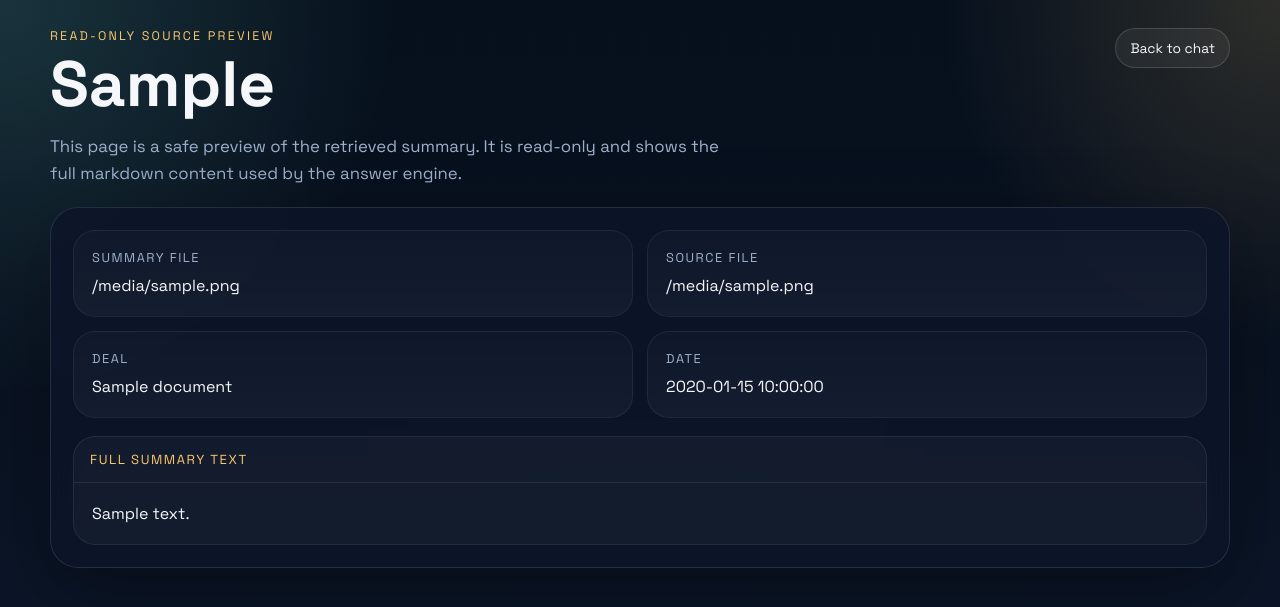
After one commit to OmCohen/altius-ai-takehome, a FastAPI app: template app/templates/preview.html in a window 1280 px wide. The commit adds this page. Shown: the top 607 px of the page. Run offline with FastAPI, Linux system fonts and the light colour scheme; the template is opened without the code that fills it: most values are stand-ins (such as "Sample title", 1, 10 or a date in 2020).

Commit message:
Add citation preview and UI polish

```diff
--- a/app/answering.py
+++ b/app/answering.py
@@ -52,13 +52,13 @@ class AnswerEngine:
         if len(sources) == 1:
             source = sources[0]
             return (
-                f"The most relevant material is in {source.reporting_period} ({source.summary_file}, {source.section}). "
+                f"The most relevant material is in {source.citation_label}. "
                 f"{source.excerpt}"
             )
 
         intro = "The corpus points to these relevant passages:"
         bullets = [
-            f"- {source.reporting_period} ({source.section}): {source.excerpt}"
+            f"- {source.citation_label}: {source.excerpt}"
             for source in sources[: self.settings.max_sources]
         ]
         return "\n".join([intro, *bullets])
@@ -72,7 +72,7 @@ class AnswerEngine:
         source_lines = []
         for index, source in enumerate(sources, start=1):
             source_lines.append(
-                f"[{index}] {source.reporting_period} | {source.summary_file} | {source.section}\n"
+                f"[{index}] {source.citation_label}\n"
                 f"Excerpt: {source.excerpt}"
             )
 
--- a/app/main.py
+++ b/app/main.py
@@ -12,7 +12,7 @@ integration tests.
 
 from pathlib import Path
 
-from fastapi import FastAPI, Request
+from fastapi import FastAPI, HTTPException, Request
 from fastapi.responses import HTMLResponse
 from fastapi.staticfiles import StaticFiles
 from fastapi.templating import Jinja2Templates
@@ -57,6 +57,22 @@ def index(request: Request):
     )
 
 
+@app.get("/preview/{document_id}", response_class=HTMLResponse)
+def preview_document(request: Request, document_id: str):
+    document = next((item for item in corpus.documents if item.document_id == document_id), None)
+    if document is None:
+        raise HTTPException(status_code=404, detail="Document not found")
+
+    return templates.TemplateResponse(
+        "preview.html",
+        {
+            "request": request,
+            "app_title": settings.app_title,
+            "document": document,
+        },
+    )
+
+
 @app.get("/health")
 def health():
     return {"status": "ok", "documents": len(corpus.documents), "chunks": len(corpus.chunks)}
--- a/app/schemas.py
+++ b/app/schemas.py
@@ -16,15 +16,17 @@ class ChatRequest(BaseModel):
 class SourceCitation(BaseModel):
     """Represents a single retrieved source with an excerpt and score.
 
-    Clients should display `summary_file`, `reporting_period`, `section`, and
-    `excerpt` when showing citations; `score` is a diagnostic float.
+    Clients should display `citation_label`, `summary_file`, and `excerpt`
+    when showing citations; `score` is a diagnostic float.
     """
+    document_id: str
     summary_file: str
     source_file: str
     reporting_period: str
     date: str
     deal_name: str | None = None
     section: str | None = None
+    citation_label: str
     excerpt: str
     score: float
 
--- a/app/static/styles.css
+++ b/app/static/styles.css
@@ -224,12 +229,151 @@ h1 {
   color: var(--accent);
   font-size: 0.88rem;
   margin-bottom: 8px;
+  align-items: flex-start;
+  flex-wrap: wrap;
+  cursor: pointer;
+  list-style: none;
+  padding: 12px 14px;
+  user-select: none;
+}
+
+.citation-head::-webkit-details-marker {
+  display: none;
+}
+
+.citation-head::after {
+  content: 'Show';
+  color: var(--muted);
+  font-size: 0.74rem;
+  text-transform: uppercase;
+  letter-spacing: 0.12em;
+}
+
+.citation[open] .citation-head::after {
+  content: 'Hide';
 }
 
 .citation-body {
   color: var(--muted);
   font-size: 0.92rem;
   line-height: 1.5;
+  padding: 0 14px 14px;
+}
+
+.citation-meta {
+  margin-bottom: 8px;
+  color: var(--accent);
+  font-size: 0.82rem;
+  letter-spacing: 0.04em;
+  text-transform: uppercase;
+}
+
+.citation-excerpt {
+  white-space: pre-wrap;
+}
+
+.citation-actions {
+  margin-top: 12px;
+}
+
+.citation-link,
+.back-link {
+  display: inline-flex;
+  align-items: center;
+  justify-content: center;
+  gap: 8px;
+  border-radius: 999px;
+  border: 1px solid rgba(255, 255, 255, 0.14);
+  color: var(--text);
+  text-decoration: none;
+  font-size: 0.86rem;
+  padding: 10px 14px;
+  background: rgba(255, 255, 255, 0.05);
+  transition: transform 0.18s ease, border-color 0.18s ease, background 0.18s ease;
+}
+
+.citation-link:hover,
+.back-link:hover {
+  transform: translateY(-1px);
+  border-color: rgba(248, 198, 109, 0.38);
+  background: rgba(248, 198, 109, 0.12);
+}
+
+.preview-shell {
+  width: min(1180px, calc(100% - 32px));
+}
+
+.preview-hero {
+  display: flex;
+  justify-content: space-between;
+  gap: 20px;
+  align-items: flex-start;
+  margin-bottom: 20px;
+}
+
+.preview-card {
+  border: 1px solid var(--panel-border);
+  background: var(--panel);
+  backdrop-filter: blur(18px);
+  box-shadow: 0 24px 80px rgba(0, 0, 0, 0.32);
+  border-radius: 28px;
+  padding: 22px;
+}
+
+.preview-meta-grid {
+  display: grid;
+  grid-template-columns: repeat(2, minmax(0, 1fr));
+  gap: 14px;
+  margin-bottom: 18px;
+}
+
+.preview-content {
+  border-radius: 22px;
+  border: 1px solid rgba(255, 255, 255, 0.08);
+  background: rgba(255, 255, 255, 0.03);
+  overflow: hidden;
+}
+
+.preview-content-head {
+  padding: 14px 16px;
+  border-bottom: 1px solid rgba(255, 255, 255, 0.08);
+  color: var(--accent);
+  font-size: 0.82rem;
+  text-transform: uppercase;
+  letter-spacing: 0.12em;
+}
+
+.preview-content pre {
+  margin: 0;
+  padding: 18px;
+  color: var(--text);
+  white-space: pre-wrap;
+  word-break: break-word;
+  font: inherit;
+  line-height: 1.6;
+  max-height: 70vh;
+  overflow: auto;
+}
+
+@media (max-width: 720px) {
+  .preview-hero {
+    flex-direction: column;
+  }
+
+  .preview-meta-grid {
+    grid-template-columns: 1fr;
+  }
+}
+
+.citation-label {
+  font-weight: 600;
+  max-width: 100%;
+}
+
+.citation-file {
+  color: var(--muted);
+  font-size: 0.82rem;
+  text-align: right;
 }
 
 .composer {
--- /dev/null
+++ b/app/templates/preview.html
@@ -0,0 +1,50 @@
+<!DOCTYPE html>
+<html lang="en">
+<head>
+  <meta charset="UTF-8" />
+  <meta name="viewport" content="width=device-width, initial-scale=1.0" />
+  <title>{{ document.summary_file }} · {{ app_title }}</title>
+  <link rel="preconnect" href="https://fonts.googleapis.com">
+  <link rel="preconnect" href="https://fonts.gstatic.com" crossorigin>
+  <link href="https://fonts.googleapis.com/css2?family=Space+Grotesk:wght@400;500;700&display=swap" rel="stylesheet">
+  <link rel="stylesheet" href="/static/styles.css" />
+</head>
+<body>
+  <main class="shell preview-shell">
+    <section class="preview-hero">
+      <div>
+        <p class="eyebrow">Read-only source preview</p>
+        <h1>{{ document.reporting_period }}</h1>
+        <p class="lede">This page is a safe preview of the retrieved summary. It is read-only and shows the full markdown content used by the answer engine.</p>
+      </div>
+      <a class="back-link" href="/">Back to chat</a>
+    </section>
+
+    <section class="preview-card">
+      <div class="preview-meta-grid">
+        <div class="panel-card">
+          <div class="panel-label">Summary file</div>
+          <div class="panel-value">{{ document.summary_file }}</div>
+        </div>
+        <div class="panel-card">
+          <div class="panel-label">Source file</div>
+          <div class="panel-value">{{ document.source_file }}</div>
+        </div>
+        <div class="panel-card">
+          <div class="panel-label">Deal</div>
+          <div class="panel-value">{{ document.deal_name or 'Unavailable' }}</div>
+        </div>
+        <div class="panel-card">
+          <div class="panel-label">Date</div>
+          <div class="panel-value">{{ document.date or 'Unavailable' }}</div>
+        </div>
+      </div>
+
+      <article class="preview-content">
+        <div class="preview-content-head">Full summary text</div>
+        <pre>{{ document.text }}</pre>
+      </article>
+    </section>
+  </main>
+</body>
+</html>
```
Also changed, not shown: other parts of app/static/styles.css (+100 -1 lines), TODO.md (+17 -8 lines), app/hybrid_retriever.py (+8 -0 lines), app/retrieval.py (+8 -0 lines), app/static/app.js (+116 -15 lines), README.md.
